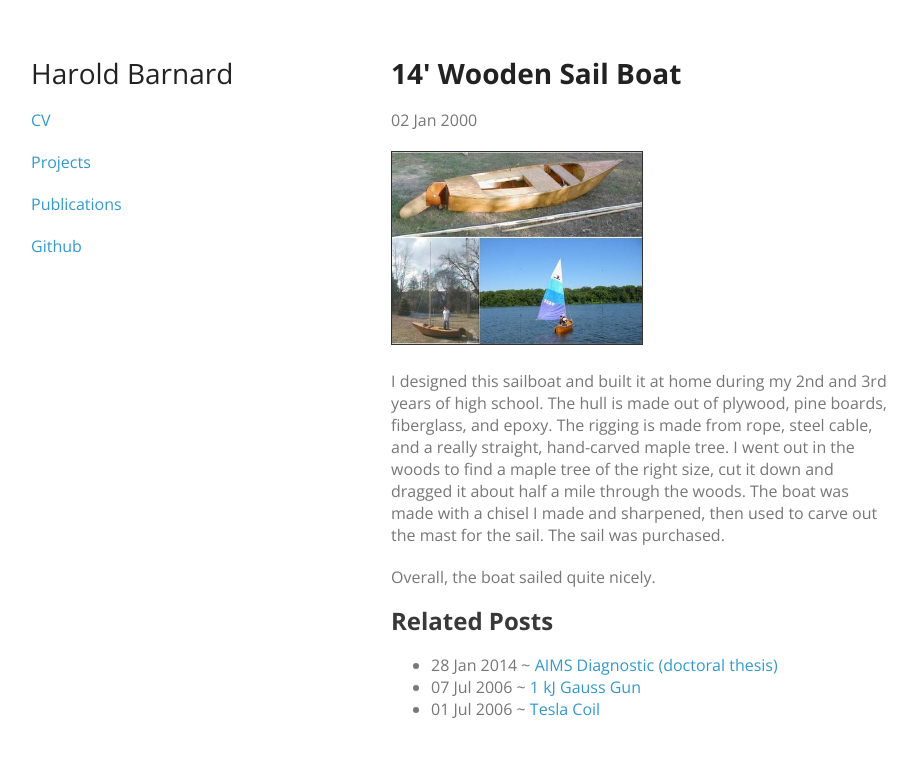
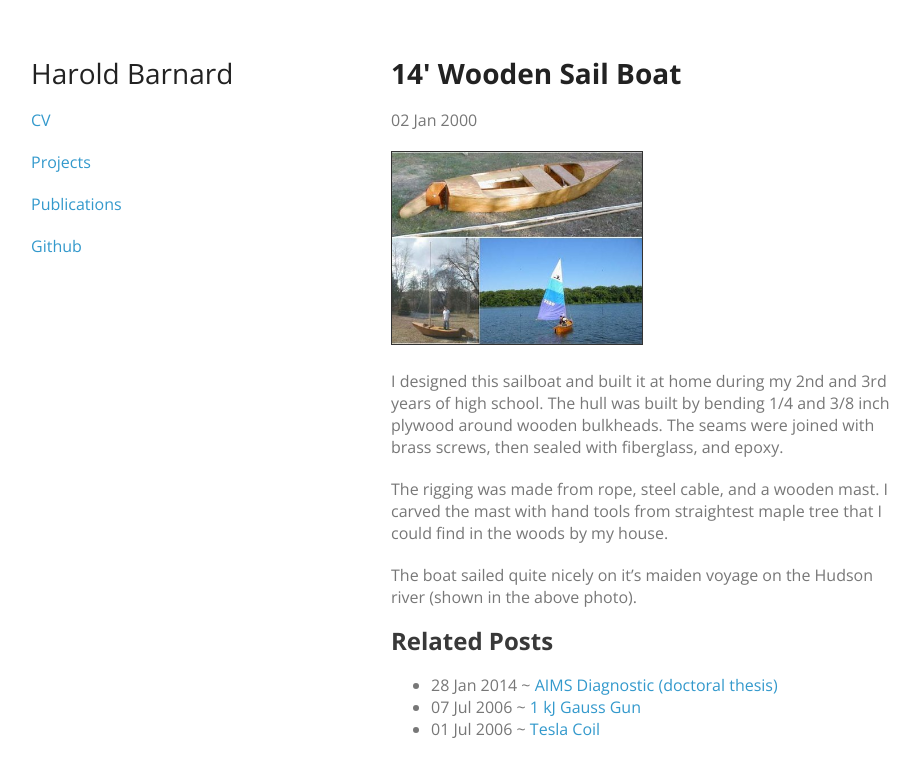
Before and after one commit to hbar/hbar.github.io, a Jekyll site: the page built from _posts/2000-01-02-sailboat.md, in a window 1280 px wide. Shown: the top 777 px of the page, without its empty margins (179-1099 px from the left). Built offline with Jekyll 4.4.1, drawn with Linux system fonts in a browser that asks for light colours.

Commit message:
more rewrites and copy editing

```diff
--- a/_posts/2000-01-02-sailboat.md
+++ b/_posts/2000-01-02-sailboat.md
@@ -7,11 +7,8 @@ permalink: robots
 ![Sailboat](/images/sailboat.jpg){: .inline-img}
 
 I designed this sailboat and built it at home during my 2nd and 3rd years of high
-school. The hull is made out of plywood, pine boards, fiberglass, and epoxy. The
-rigging is made from rope, steel cable, and a really straight, hand-carved maple
-tree. I went out in the woods to find a maple tree of the right size, cut it down
-and dragged it about half a mile through the woods. The boat was made with a chisel
-I made and sharpened, then used to carve out the mast for the sail. The sail was
-purchased.
+school. The hull was built by bending 1/4 and 3/8 inch plywood around wooden bulkheads. The seams were joined with brass screws, then sealed with fiberglass, and epoxy.
 
-Overall, the boat sailed quite nicely.
+The rigging was made from rope, steel cable, and a wooden mast. I carved the mast with hand tools from straightest maple tree that I could find in the woods by my house.
+
+The boat sailed quite nicely on it's maiden voyage on the Hudson river (shown in the above photo).
```
Also changed, not shown: _posts/2001-01-01-atv.md (+4 -7 lines), index.md (+3 -2 lines).
